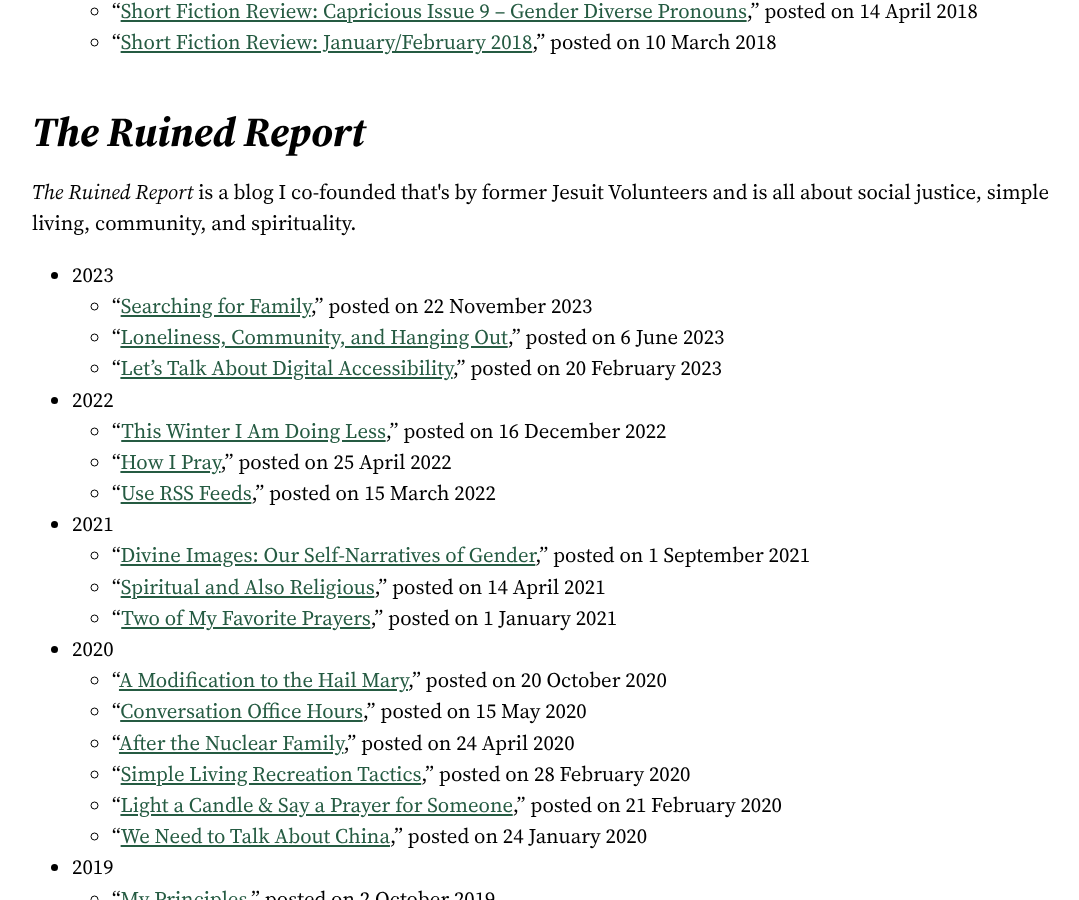
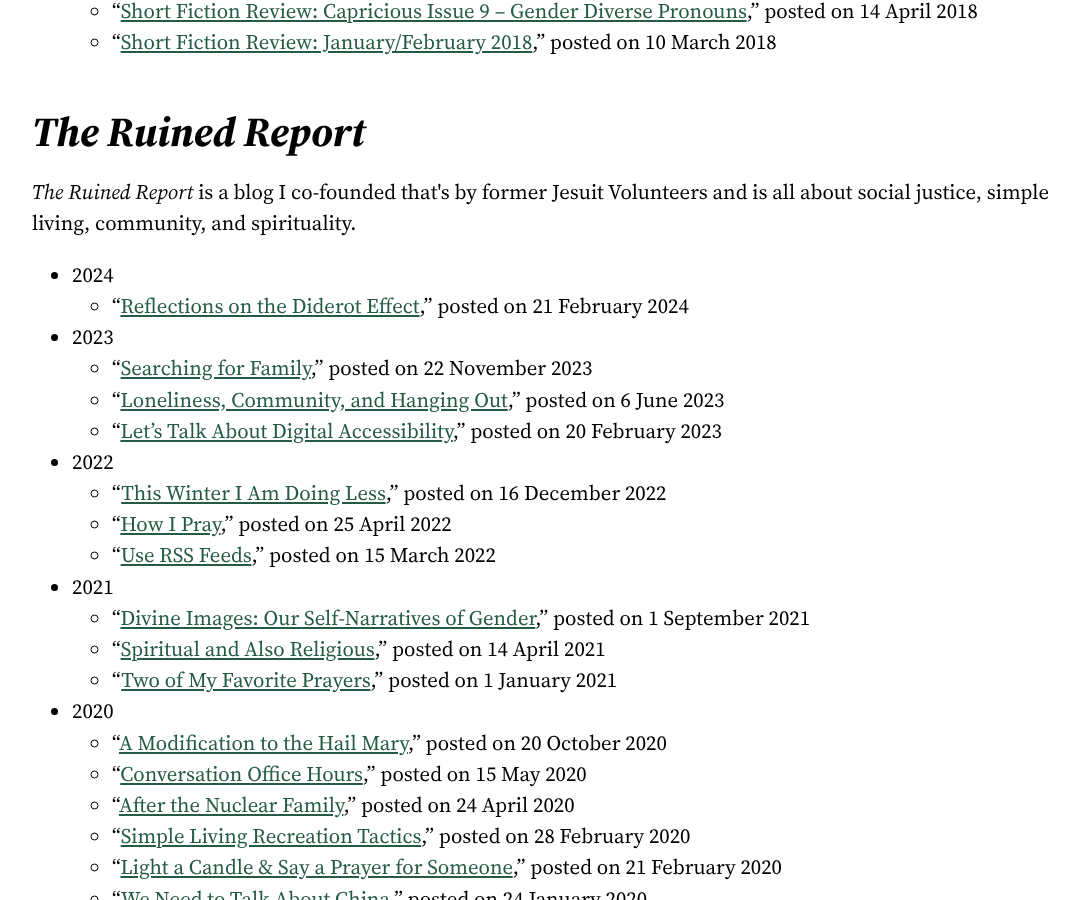
Before and after one commit to cncoulter/camcoulter.com, a Jekyll site: the page built from Publications.html, in a window 1280 px wide and 900 px high, scrolled down 1462 px. Shown: the whole window, without its empty margins (88-1167 px from the left). Built offline with Jekyll 4.4.1, drawn with Linux system fonts in a browser that asks for light colours; some web fonts are replaced.

Commit message:
Update publications

```diff
--- a/Publications.html
+++ b/Publications.html
@@ -73,6 +73,12 @@
 
 <ul>
 	<li>
+		2024
+		<ul>
+			<li>“<a href="https://theruinedreport.com/2024/02/21/reflections-on-the-diderot-effect/" class="font-weight-bold">Reflections on the Diderot Effect</a>,” posted on 21 February 2024</li>
+		</ul>
+	</li>
+	<li>
 		2023
 		<ul>
 			<li>“<a href="https://theruinedreport.com/2023/11/22/searching-for-family/" class="font-weight-bold">Searching for Family</a>,” posted on 22 November 2023</li>
```
